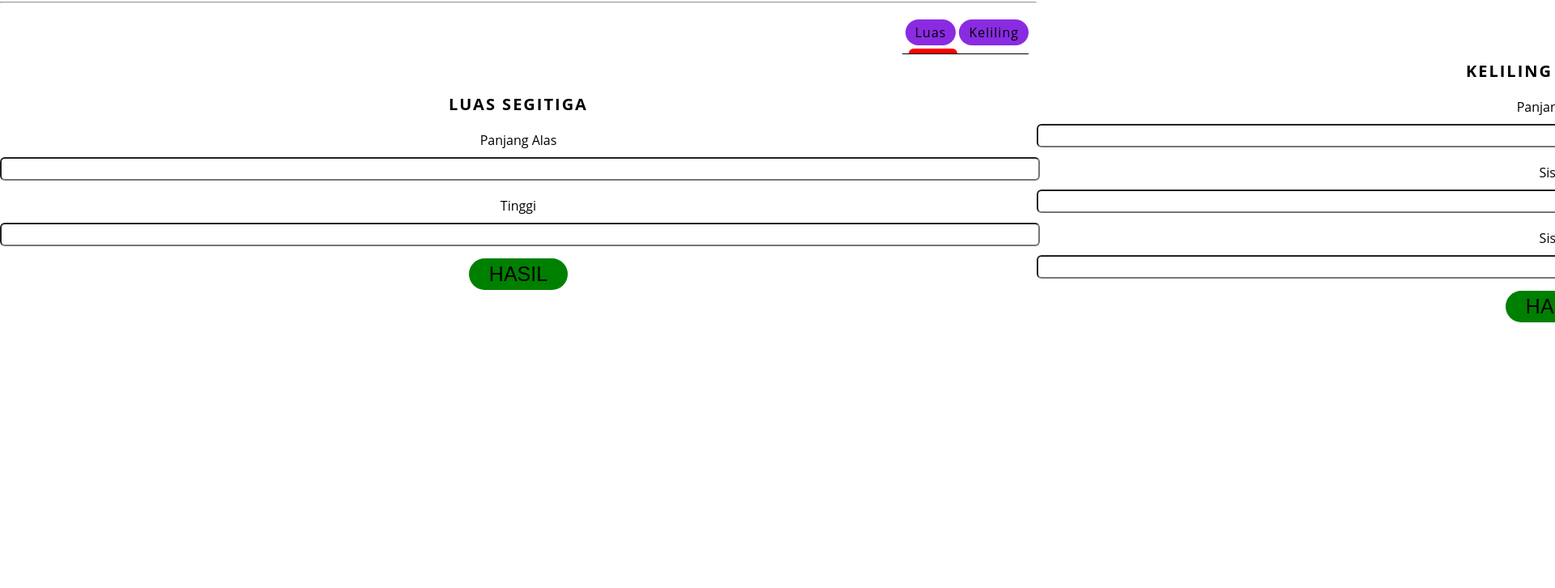
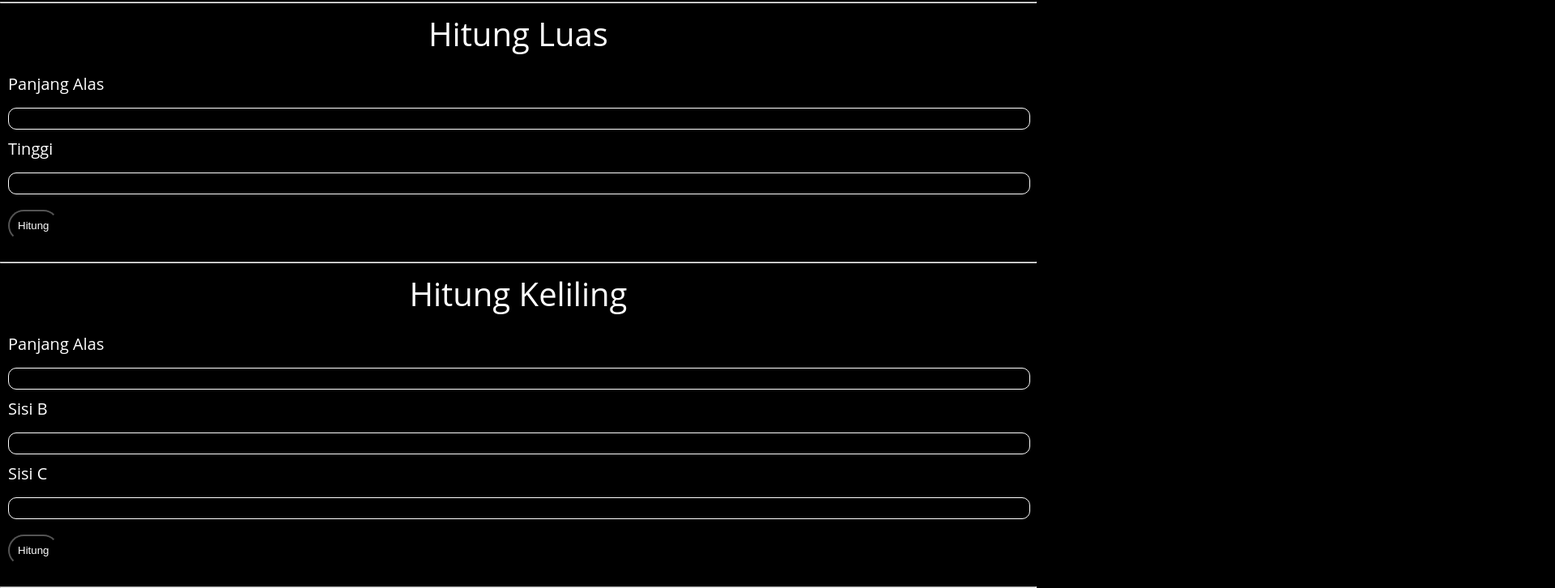
Before and after one commit to revou-fundamental-course/7-aug-23-Orang9, a plain HTML site: page Index.html in a window 1280 px wide. Shown: the part 810-1536 px from the top of the page at 81% size, 1920 px wide, since content can reach past the window. Before the commit the page ends 1228 px from the top, so only its background shows below. Drawn offline with Linux system fonts and the light colour scheme.

Commit message:
Memperbaiki code di HTML, CSS dan membuat code di JS

```diff
--- a/Index.html
+++ b/Index.html
@@ -31,45 +31,44 @@
             <p>t = Tinggi</p>
             <hr>
         </div>
-        <div class="container">
-            <div class="switch">
-                <div class="luas" onclick="tab2();">Luas</div>
-                <div class="keliling" >Keliling</div>
+        <div>
+            <h3>Hitung Luas</h3>
+            <form class="luas">
+                <label for="">Panjang Alas</label>
+                <div class="element">
+                    <input type="number" id="alas1">
+                </div>
+                <label for="">Tinggi</label>
+                <div class="element">
+                    <input type="number" id="tinggi">
+                </div>
+            </form>
+            <button class="btn" id="hitung1">Hitung</button>
+            <br>
+            <div id="output1"></div>
+            <hr>
         </div>
 
-            <div class="outer">
-                <form id="form">
-                    <div id="page">
-                        <label>Luas Segitiga</label>
-                        <p>Panjang Alas</p>
+        <div>
+            <h3>Hitung Keliling</h3>
+            <form class="keliling">
+                <label for="">Panjang Alas</label>
                 <div class="element">
-                            <input type="number">
+                    <input type="number" id="alas2">
                 </div>
-                        <p>Tinggi</p>
+                <label for="">Sisi B</label>
                 <div class="element">
-                            <input type="number">
+                    <input type="number" id="sisiB">
                 </div>
-                        <button id="btn">Hasil</button>
-                    </div>
-
-                    <div id="page">
-                        <label>Keliling Segitiga</label>
-                        <p>Panjang Alas</p>
+                <label for="">Sisi C</label>
                 <div class="element">
-                            <input type="number">
-                        </div>
-                        <p>Sisi B</p>
-                        <div class="element">
-                            <input type="number">
-                        </div>
-                        <p>Sisi C</p>
-                        <div class="element">
-                            <input type="number">
-                        </div>
-                        <button id="btn">Hasil</button>
+                    <input type="number" id="sisiC">
                 </div>
             </form>
-            </div>
+            <button class="btn" id="hitung2">Hitung</button>
+            <br>
+            <div id="output2"></div>
+            <hr>
         </div>
     </main>
 <script type="text/javascript" src="js/script.js"></script>
--- a/css/style.css
+++ b/css/style.css
@@ -3,6 +3,8 @@
     margin: 0px;
     padding: 0px;
     outline: none;
+    background-color: black;
+    color: white;
 }
 
 header {
@@ -24,6 +26,7 @@ h2 {
     margin: 20px;
     text-align: center;
     background-color: aqua;
+    color: black;
     border-radius: 20px;
     padding: 6px;
 
@@ -43,85 +46,28 @@ p {
     padding: 5px 0px;
 }
 
-.container {
-    position: relative;
-    padding: 20px 0px;
-    width: 100%;
-
-
-}
-
-.switch {
-    position: absolute;
-    right: 10px;
-    display: flex;
-    border-bottom: 1px solid;
-}
-
-.switch::after {
-    content: '';
-    height: 6px;
-    width: 60px;
-    background: red;
-    border-radius: 60px 60px 0 0;
-    position: absolute;
-    bottom: 0;
-    left: 8px;
+h3 {
+    font-weight: 500;
+    font-size: 40px;
+    margin: 5px;
+    padding: 5px;
+    text-align: center;
 }
 
 .luas {
-    padding: 5px 12px;
-    background: blueviolet;
-    margin-bottom: 10px;
-    border-radius: 50px;
-    text-align: right;
-    margin-left: 4px;
-    letter-spacing: 1px;
-    cursor: pointer;
-    transition: 0.3s ease;
+    font-weight: 400px;
+    font-size: 20px;
+    margin: 5px 5px;
+    padding: 5px 5px;
+    line-height: 40px;
 }
 
 .keliling {
-    padding: 5px 12px;
-    background: blueviolet;
-    margin-bottom: 10px;
-    border-radius: 50px;
-    text-align: right;
-    margin-left: 4px;
-    letter-spacing: 1px;
-    cursor: pointer;
-    transition: 0.3s ease;
-}
-
-.container .outer {
-    width: 100%;
-    margin-top: 40px;
-    text-align: center;
-    position: relative;
-}
-
-.outer #form {
-    width: 200%;
-    position: relative;
-    display: flex;
-    margin: auto;
-    transition: 0.2s ease-in-out;
-}
-
-#page {
-    margin: auto;
-    width: 100%;
-}
-
-label {
-    display: block;
-    margin-bottom: 5px;
-    padding: 10px 15px;
-    text-align: center;
-    letter-spacing: 2px;
+    font-weight: 400px;
     font-size: 20px;
-    font-weight: bold;
-    text-transform: uppercase;
+    margin: 5px 5px;
+    padding: 5px 5px;
+    line-height: 40px;
 }
 
 .element {
@@ -130,23 +76,29 @@ label {
 
 .element input {
     width: 100%;
+    border-radius: 10px;
+    border: 1px solid;
     height: 25px;
-    border-radius: 6px;
-    margin-bottom: 10px;
-
 }
 
-#btn {
-    padding: 5px 25px;
-    background: green;
-    border-radius: 50px;
-    font-size: 25px;
-    text-transform: uppercase;
-    border: none;
-    margin-top: 5px;
-    cursor: pointer;
+.btn {
+    border-radius: 20px;
+    padding: 10px;
+    margin: 5px 10px;
 }
 
-#btn:active {
-    transform: scale(1.01);
+#output1 {
+    font-weight: 400px;
+    font-size: 20px;
+    margin: 5px 5px;
+    padding: 5px 5px;
+    line-height: 40px;
 }
+
+#output2 {
+    font-weight: 400px;
+    font-size: 20px;
+    margin: 5px 5px;
+    padding: 5px 5px;
+    line-height: 40px;
+}
--- a/js/script.js
+++ b/js/script.js
@@ -1,8 +1,24 @@
-const luas = document.queryselector(".luas")
-const keliling = document.queryselector(".keliling")
-const form = document.queryselector("#form")
-const switchs = document.queryselector(".switch")
+const alas1 = document.getElementById('alas1')
+const alas2 = document.getElementById('alas2')
+const tinggi = document.getElementById('tinggi')
+const sisiB = document.getElementById('sisiB')
+const sisiC = document.getElementById('sisiC')
+const hitung1 = document.getElementById('hitung1')
+const output1 = document.getElementById('output1')
+const hitung2 = document.getElementById('hitung2')
+const output2 = document.getElementById('output2')
 
-function tab2() {
-    form.style.marginleft = "-100%";
-}
+hitung1.addEventListener('click',function() {
+    let a = alas1.value;
+    let t = tinggi.value;
+    let l = 0.5*a*t;
+    output1.innerHTML = `L = ${l}`;
+})
+
+hitung2.addEventListener('click',function() {
+    let a = alas2.value;
+    let b = sisiB.value;
+    let c = sisiC.value;
+    let k = Number(alas2.value) +Number(sisiB.value) +Number(sisiC.value);
+    output2.innerHTML = `K = ${k}`;
+})
```
Lines whose indentation alone changed are shown as unchanged.
